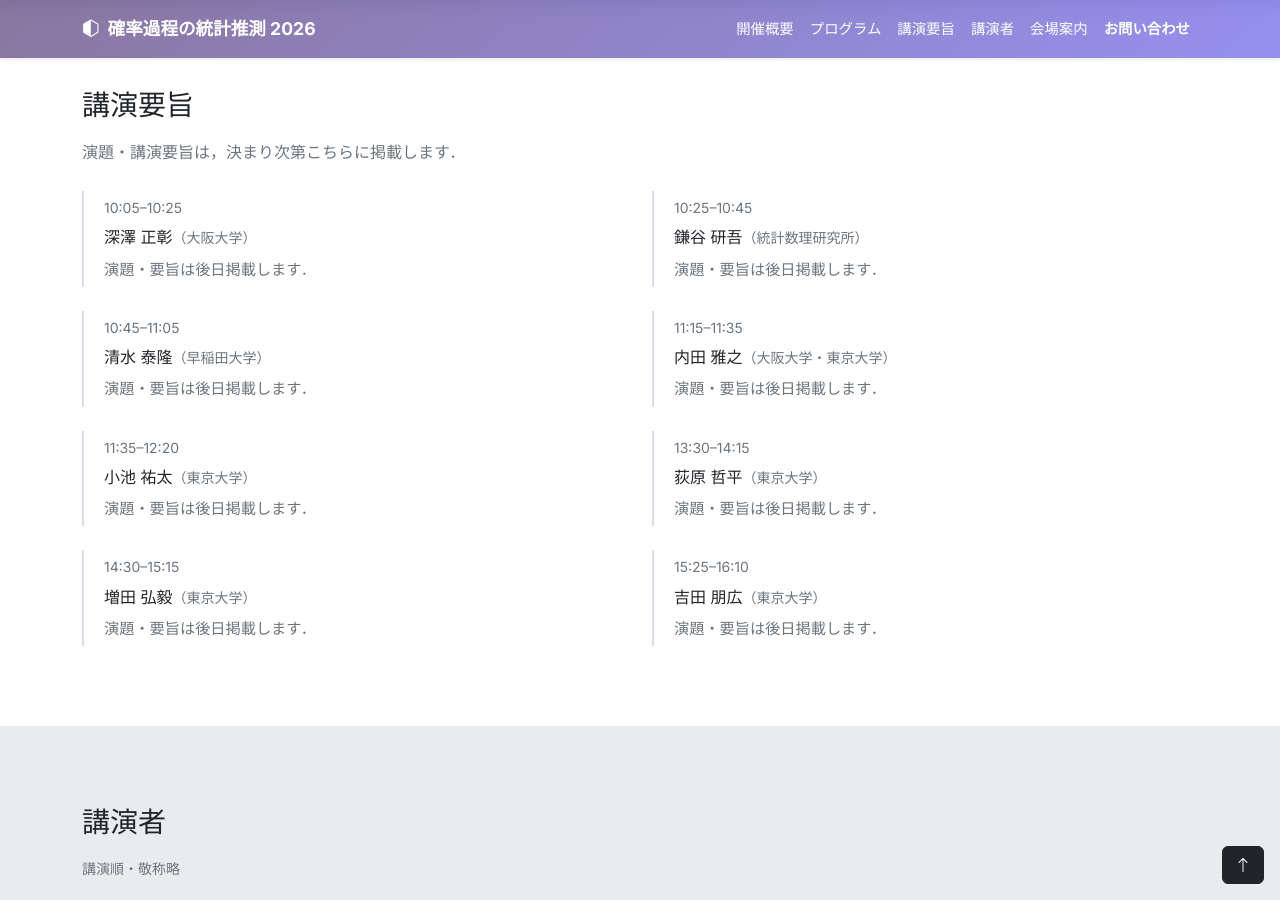
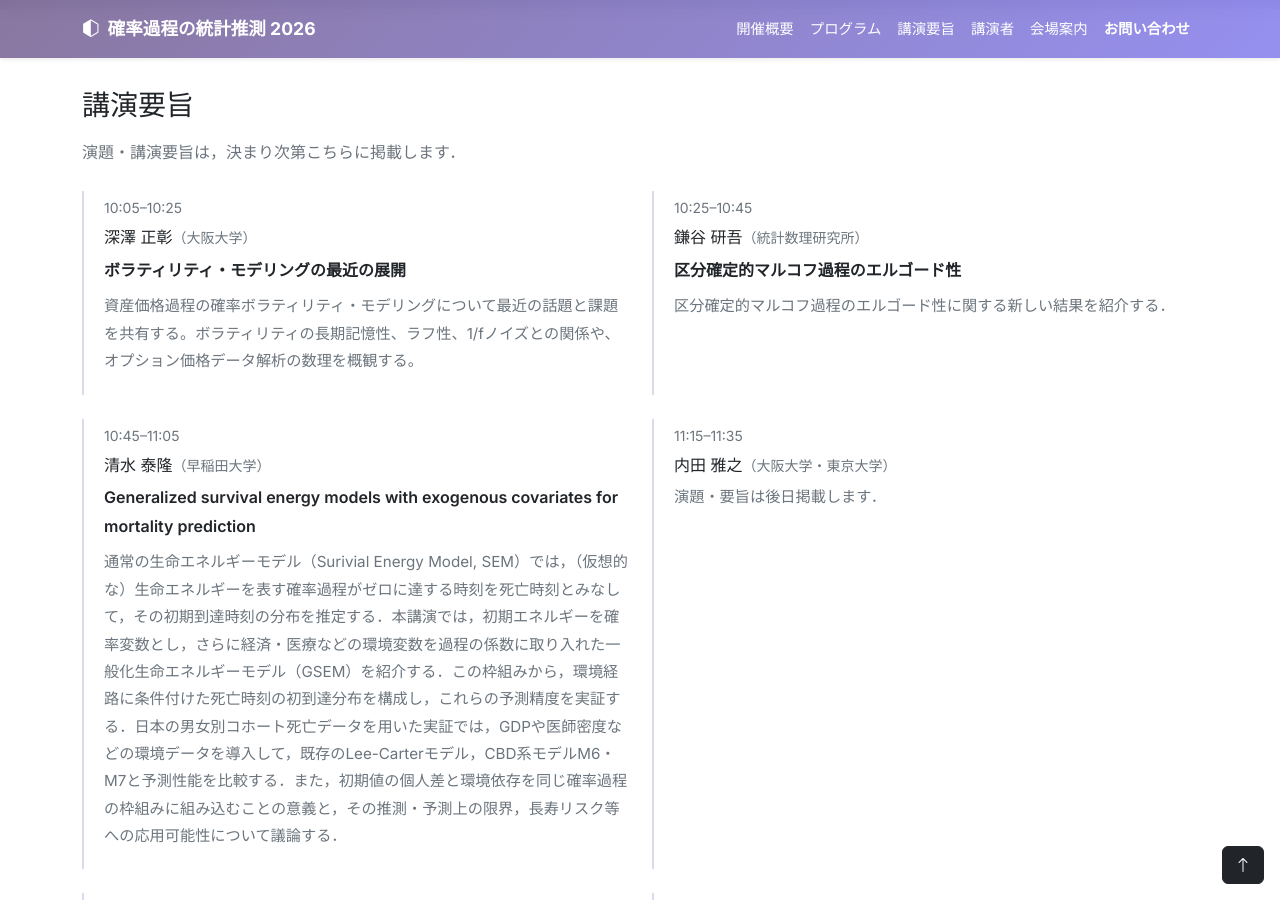
Before and after one commit to KKamatani/2026-spi, a Jekyll site: the page built from index.md, in a window 1280 px wide and 900 px high, scrolled down 2067 px. Built offline with Jekyll 4.4.1, drawn with Linux system fonts in a browser that asks for light colours.

Commit message:
Update the website

```diff
--- a/_data/speakers.yml
+++ b/_data/speakers.yml
@@ -2,20 +2,20 @@ fukasawa:
   name: "深澤 正彰"
   affiliation: "大阪大学"
   profile: "https://www.sigmath.es.osaka-u.ac.jp/~fukasawa/"
-  title: ""
-  abstract: ""
+  title: "ボラティリティ・モデリングの最近の展開"
+  abstract: "資産価格過程の確率ボラティリティ・モデリングについて最近の話題と課題を共有する。ボラティリティの長期記憶性、ラフ性、1/fノイズとの関係や、オプション価格データ解析の数理を概観する。"
 kamatani:
   name: "鎌谷 研吾"
   affiliation: "統計数理研究所"
   profile: "https://www.ism.ac.jp/souran/index_j.html"
-  title: ""
-  abstract: ""
+  title: "区分確定的マルコフ過程のエルゴード性"
+  abstract: "区分確定的マルコフ過程のエルゴード性に関する新しい結果を紹介する．"
 shimizu:
   name: "清水 泰隆"
   affiliation: "早稲田大学"
   profile: "https://w-rdb.waseda.jp/html/100001269_ja.html"
-  title: ""
-  abstract: ""
+  title: "Generalized survival energy models with exogenous covariates for mortality prediction"
+  abstract: "通常の生命エネルギーモデル（Surivial Energy Model, SEM）では，（仮想的な）生命エネルギーを表す確率過程がゼロに達する時刻を死亡時刻とみなして，その初期到達時刻の分布を推定する．本講演では，初期エネルギーを確率変数とし，さらに経済・医療などの環境変数を過程の係数に取り入れた一般化生命エネルギーモデル（GSEM）を紹介する．この枠組みから，環境経路に条件付けた死亡時刻の初到達分布を構成し，これらの予測精度を実証する．日本の男女別コホート死亡データを用いた実証では，GDPや医師密度などの環境データを導入して，既存のLee-Carterモデル，CBD系モデルM6・M7と予測性能を比較する．また，初期値の個人差と環境依存を同じ確率過程の枠組みに組み込むことの意義と，その推測・予測上の限界，長寿リスク等への応用可能性について議論する．"
 uchida:
   name: "内田 雅之"
   affiliation: "大阪大学・東京大学"
```
